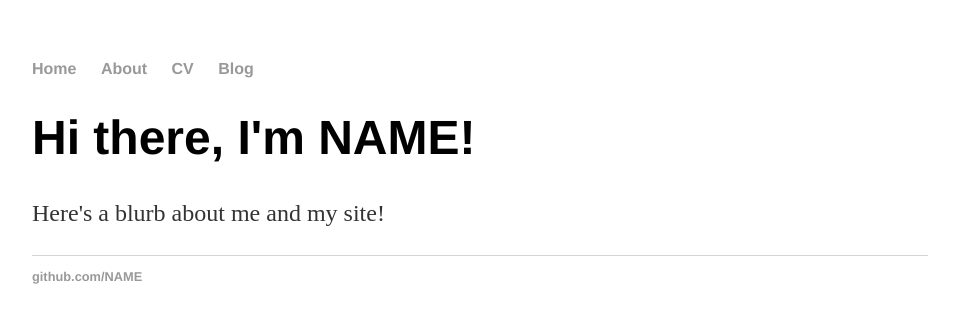
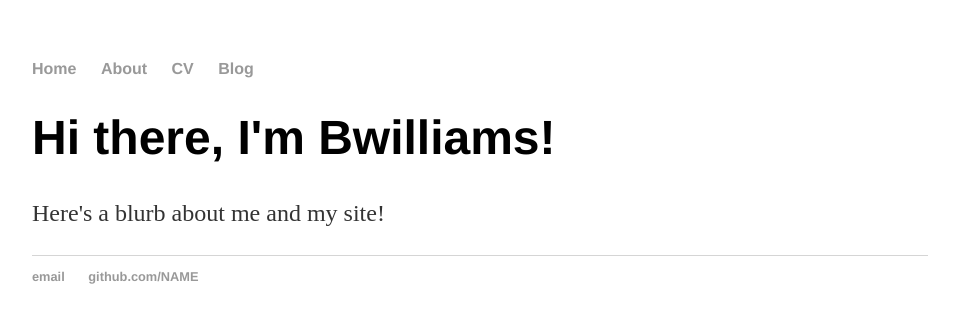
Before and after one commit to bwilli07/bwilli07.github.io, a Jekyll site: the page built from index.html, in a window 1280 px wide. Shown: the top 323 px of the page, without its empty margins (160-1119 px from the left). Built offline with Jekyll 4.4.1, drawn with Linux system fonts in a browser that asks for light colours.

Commit message:
Update index.html

```diff
--- a/index.html
+++ b/index.html
@@ -1,28 +1,8 @@
-<!DOCTYPE html>
-<html>
-	<head>
-		<title>NAME, Digital Publishing Expert</title>
-		<link rel="stylesheet" type="text/css" href="/css/main.css">
-	</head>
-	<body>
-		<nav>
-    		<ul>
-        		<li><a href="/">Home</a></li>
-	        	<li><a href="/about">About</a></li>
-        		<li><a href="/cv">CV</a></li>
-        		<li><a href="/blog">Blog</a></li>
-    		</ul>
-		</nav>
-		<div class="container">
-    		<div class="blurb">
-        		<h1>Hi there, I'm NAME!</h1>
-				<p>Here's a blurb about me and my site!</p>
-    		</div><!-- /.blurb -->
-		</div><!-- /.container -->
-		<footer>
-    		<ul>
-        		<li><a href="https://github.com/NAME">github.com/NAME</a></li>
-			</ul>
-		</footer>
-	</body>
-</html>
+---
+layout: default
+title: "BWilliams, Digital Publishing Expert"
+---
+<div class="blurb">
+	<h1>Hi there, I'm Bwilliams!</h1>
+	<p>Here's a blurb about me and my site!</p>
+</div><!-- /.blurb -->
```
